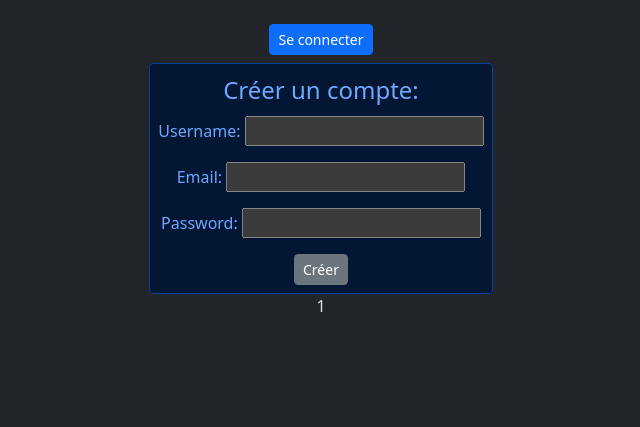
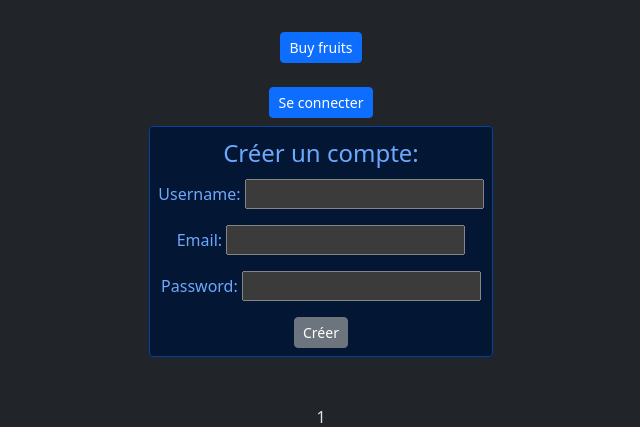
Before and after one commit to RemyHrz/devweb2, a Flask app: page / in a window 1280 px wide. Shown: the top 427 px of the page, without its empty margins (319-959 px from the left). Run offline with Flask 3, Linux system fonts and the light colour scheme; the visitor is signed in with stand-in values (Sample User, id 1); parts of the project's set-up code (start-up, migrations or seed data) failed here and were passed over; some libraries are stand-ins or nearby versions.

Commit message:
session test with fruits

```diff
--- a/app.py
+++ b/app.py
@@ -23,6 +23,7 @@ app.app_context().push()
 with app.app_context():
     db.create_all()
 
+FRUITS=["apple","banana","lemon","cherry"]
 
 @app.route("/", methods=["GET","POST"])
 @if_session
@@ -42,7 +43,23 @@ def mainpage():
             session_id=session["session_id"]
             return render_template("index.html", session_id=session_id)
 
+@app.route("/fruits", methods=["GET","POST"])
+@if_session
+def fruits():
+    if request.method=="POST":
+        fruits=" ".join(request.form.getlist("fruits"))
+        session["fruits"]=fruits
+        return redirect("/fruits")
+    else:
+        if "fruits" in session:
+            fruits_select=session["fruits"]
+            return render_template("fruits.html",fruits_list=FRUITS, fruits_select=fruits_select)
+        else:
+            return render_template("fruits.html", fruits_list=FRUITS)
+
+
 @app.route("/login", methods=["POST"])
+@if_session
 def login_page():
     if request.method == "POST":
         check_login()
--- a/templates/index.html
+++ b/templates/index.html
@@ -6,6 +6,8 @@
 
 {% block body %}
 <div class="mx-auto p-2">
+
+<a href="/fruits" class="btn btn-primary btn-sm my-3">Buy fruits</a>
 {% if not username or not email %}
 
 <p class="my-2">
@@ -25,6 +27,7 @@
 {% endif %}
 
 {% with messages = get_flashed_messages() %}
+<br>
 {% if messages %}
 {% for message in messages %}
 {{ message|safe }}
@@ -41,6 +44,7 @@ nombre de visites: {{visit_count}}
 
 <a href="/logout"><button class="btn-danger btn btn-sm">Déconnexion</button></a>
 {% endif %}
+<br>
 {{ session_id }}
 </div>
 <script type="text/javascript">
```
Also changed, not shown: templates/fruits.html (added, +27 -0 lines).
